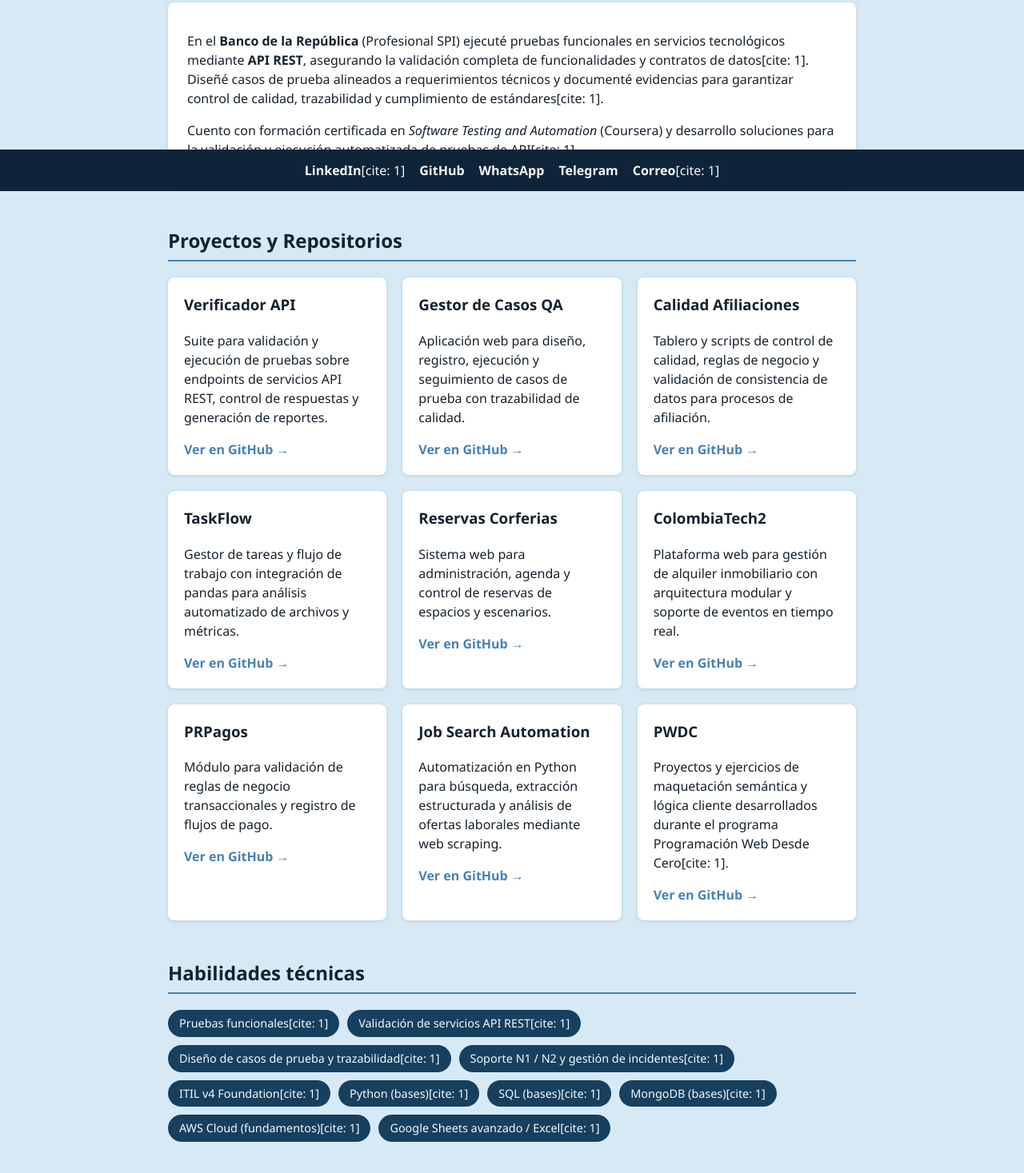
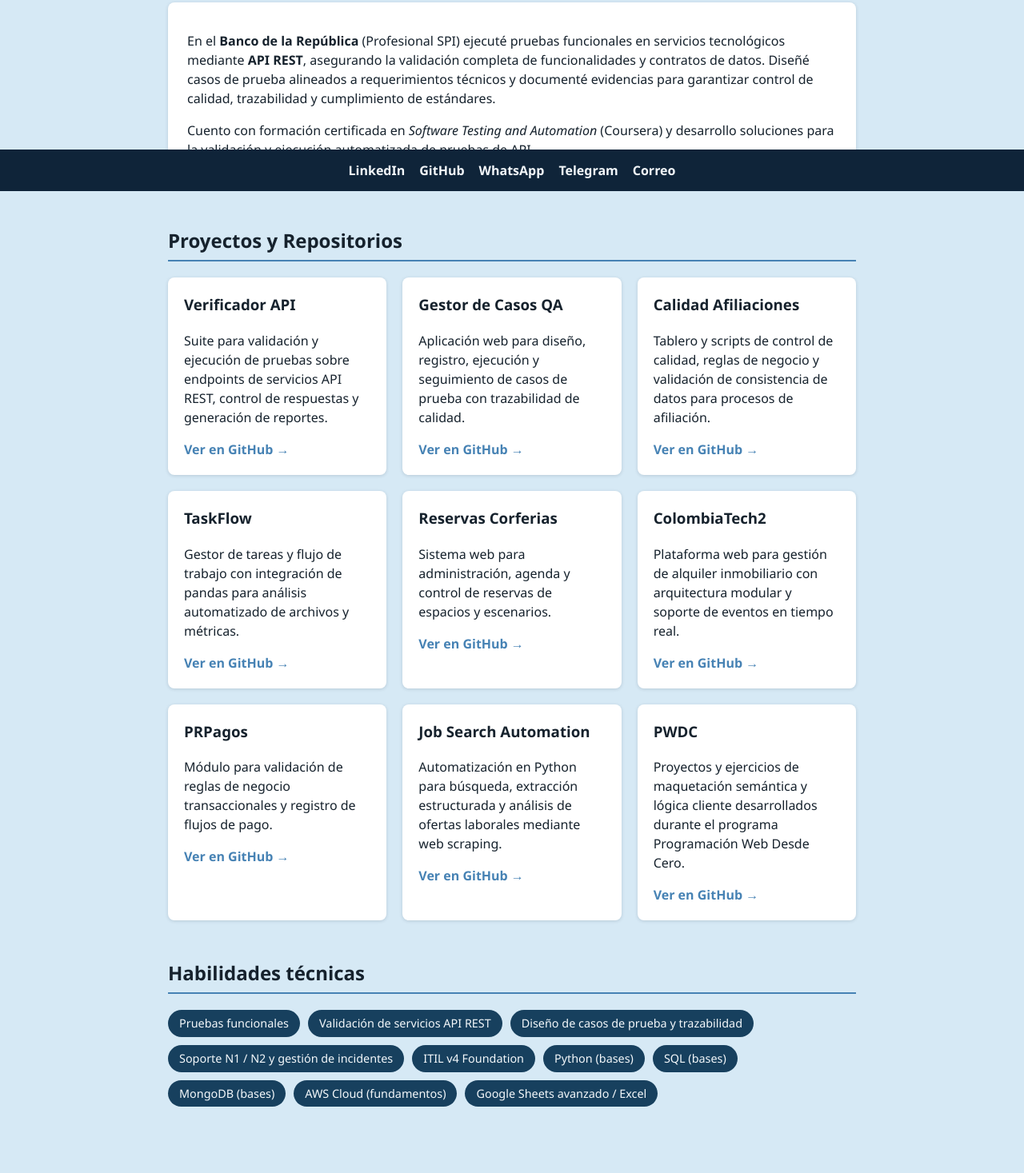
Before and after one commit to lariasca1994/PWDC, a website: page index.html in a window 1280 px wide. Shown: the part 561-2028 px from the top of the page at 80% size. Drawn offline with Linux system fonts and the light colour scheme.

Commit message:
Remove citations from index.html content

```diff
--- a/index.html
+++ b/index.html
@@ -26,7 +26,7 @@
             <p>
                 Ingeniero de Sistemas egresado de la Universidad EAN, con más de 9 años de
                 experiencia combinada en soporte técnico N1/N2, gestión de incidentes y aseguramiento
-                de calidad mediante pruebas funcionales y validación de servicios API REST[cite: 1].
+                de calidad mediante pruebas funcionales y validación de servicios API REST.
                 Explora abajo la experiencia según el perfil que te interese:
             </p>
 
@@ -40,13 +40,13 @@
                 <p>
                     En el <strong>Banco de la República</strong> (Profesional SPI) ejecuté pruebas
                     funcionales en servicios tecnológicos mediante <strong>API REST</strong>, asegurando la
-                    validación completa de funcionalidades y contratos de datos[cite: 1]. Diseñé casos de prueba
+                    validación completa de funcionalidades y contratos de datos. Diseñé casos de prueba
                     alineados a requerimientos técnicos y documenté evidencias para garantizar control de
-                    calidad, trazabilidad y cumplimiento de estándares[cite: 1].
+                    calidad, trazabilidad y cumplimiento de estándares.
                 </p>
                 <p>
                     Cuento con formación certificada en <em>Software Testing and Automation</em> (Coursera)
-                    y desarrollo soluciones para la validación y ejecución automatizada de pruebas de API[cite: 1].
+                    y desarrollo soluciones para la validación y ejecución automatizada de pruebas de API.
                 </p>
             </div>
 
@@ -54,12 +54,12 @@
                 <p>
                     En <strong>Global Hitss Colombia</strong> gestioné incidentes críticos con análisis técnico,
                     cumplimiento de acuerdos de nivel de servicio (SLA) y estandarización de procesos operativos
-                    con un 90% de cobertura[cite: 1].
+                    con un 90% de cobertura.
                 </p>
                 <p>
                     En <strong>OESIA Colombia</strong> coordiné soporte técnico de segundo y tercer nivel,
-                    gestión de tickets, priorización y resolución basada en datos con enfoque en continuidad operativa[cite: 1].
-                    Cuento con certificación <strong>ITIL v4 Foundation</strong>[cite: 1].
+                    gestión de tickets, priorización y resolución basada en datos con enfoque en continuidad operativa.
+                    Cuento con certificación <strong>ITIL v4 Foundation</strong>.
                 </p>
             </div>
 
@@ -67,11 +67,11 @@
                 <p>
                     Experiencia en análisis operativo y seguimiento de requerimientos utilizando
                     <strong>Google Sheets avanzado</strong> (funciones QUERY, filtros y referencias cruzadas)
-                    para optimizar métricas e indicadores de gestión[cite: 1].
+                    para optimizar métricas e indicadores de gestión.
                 </p>
                 <p>
                     Formación complementaria en análisis exploratorio de datos con Python (SENA), fundamentos de
-                    SQL (Simplilearn) y conexión a bases de datos con MongoDB (Mongo University)[cite: 1].
+                    SQL (Simplilearn) y conexión a bases de datos con MongoDB (Mongo University).
                 </p>
             </div>
         </section>
@@ -129,7 +129,7 @@
 
                 <article class="proyecto-card">
                     <h3>PWDC</h3>
-                    <p>Proyectos y ejercicios de maquetación semántica y lógica cliente desarrollados durante el programa Programación Web Desde Cero[cite: 1].</p>
+                    <p>Proyectos y ejercicios de maquetación semántica y lógica cliente desarrollados durante el programa Programación Web Desde Cero.</p>
                     <a href="https://github.com/lariasca1994/PWDC" target="_blank" rel="noopener noreferrer">Ver en GitHub →</a>
                 </article>
             </div>
@@ -138,27 +138,27 @@
         <section id="habilidades">
             <h2>Habilidades técnicas</h2>
             <ul class="skills-lista">
-                <li>Pruebas funcionales[cite: 1]</li>
-                <li>Validación de servicios API REST[cite: 1]</li>
-                <li>Diseño de casos de prueba y trazabilidad[cite: 1]</li>
-                <li>Soporte N1 / N2 y gestión de incidentes[cite: 1]</li>
-                <li>ITIL v4 Foundation[cite: 1]</li>
-                <li>Python (bases)[cite: 1]</li>
-                <li>SQL (bases)[cite: 1]</li>
-                <li>MongoDB (bases)[cite: 1]</li>
-                <li>AWS Cloud (fundamentos)[cite: 1]</li>
-                <li>Google Sheets avanzado / Excel[cite: 1]</li>
+                <li>Pruebas funcionales</li>
+                <li>Validación de servicios API REST</li>
+                <li>Diseño de casos de prueba y trazabilidad</li>
+                <li>Soporte N1 / N2 y gestión de incidentes</li>
+                <li>ITIL v4 Foundation</li>
+                <li>Python (bases)</li>
+                <li>SQL (bases)</li>
+                <li>MongoDB (bases)</li>
+                <li>AWS Cloud (fundamentos)</li>
+                <li>Google Sheets avanzado / Excel</li>
             </ul>
         </section>
     </main>
 
     <footer>
         <ul>
-            <li><a href="https://acortar.link/JXVdUa" target="_blank" rel="noopener noreferrer">LinkedIn</a>[cite: 1]</li>
+            <li><a href="https://acortar.link/JXVdUa" target="_blank" rel="noopener noreferrer">LinkedIn</a></li>
             <li><a href="https://github.com/lariasca1994" target="_blank" rel="noopener noreferrer">GitHub</a></li>
             <li><a href="https://wa.me/cortosvar26" target="_blank" rel="noopener noreferrer">WhatsApp</a></li>
             <li><a href="https://t.me/cortosvar26" target="_blank" rel="noopener noreferrer">Telegram</a></li>
-            <li><a href="mailto:correo-retirado">Correo</a>[cite: 1]</li>
+            <li><a href="mailto:correo-retirado">Correo</a></li>
         </ul>
     </footer>
 
```
